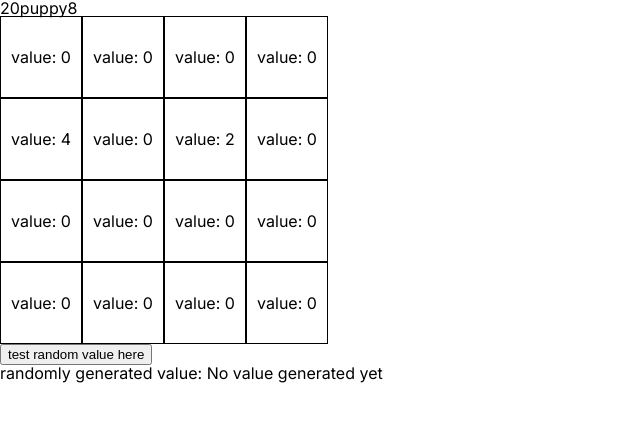
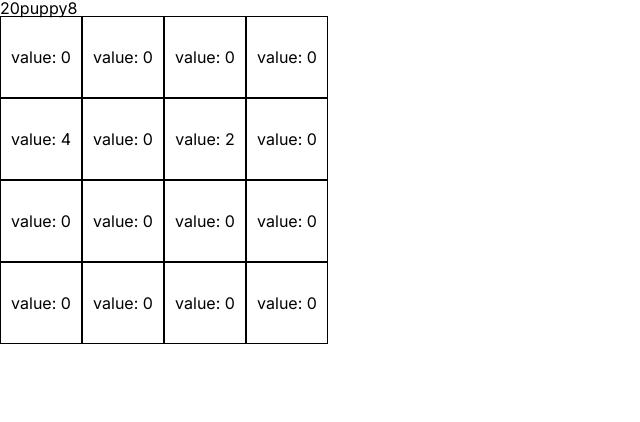
Before and after one commit to ruddelbenito/20puppy8, a Next.js app: page / in a window 1280 px wide. Shown: the top 422 px of the page, without its empty margins (0-640 px from the left). Built offline with nearby package versions, Linux system fonts and the light colour scheme.

Commit message:
removed test items

```diff
--- a/src/components/game.js
+++ b/src/components/game.js
@@ -108,14 +108,6 @@ function Game() {
                     </div>
                 )
             })}
-
-            {/* Random number generation testing */}
-            <div>
-                <button onClick={(e) => { setNewValue(getNewNumber()) }}>test random value here</button>
-                <p>randomly generated value: {newValue !== 0 ? newValue : 'No value generated yet'}</p>
-            </div>
-
-            {/* Event listener - keypress testing */}
         </div>
     );
 }
```
